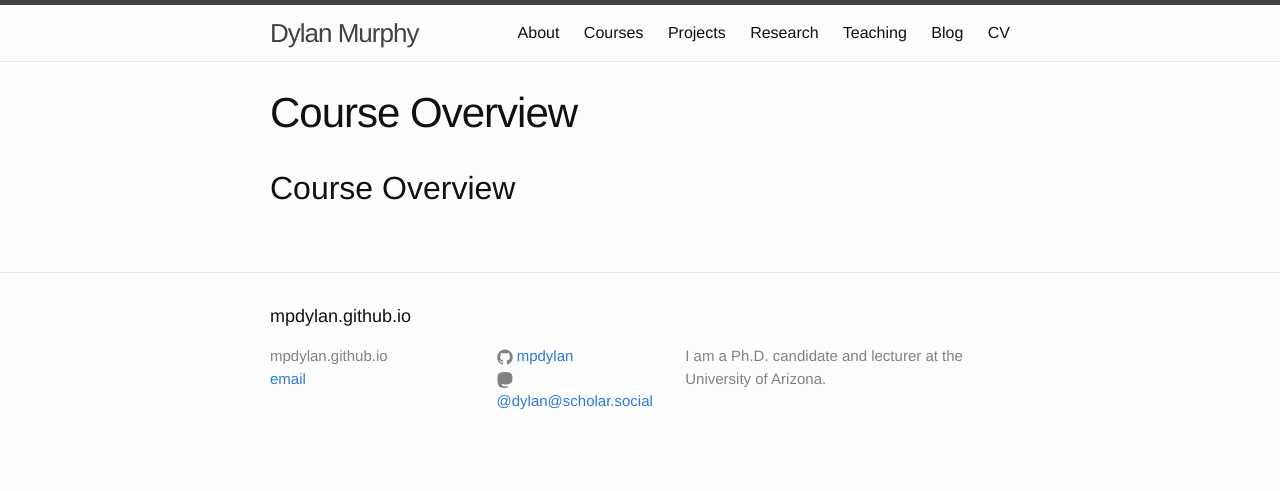
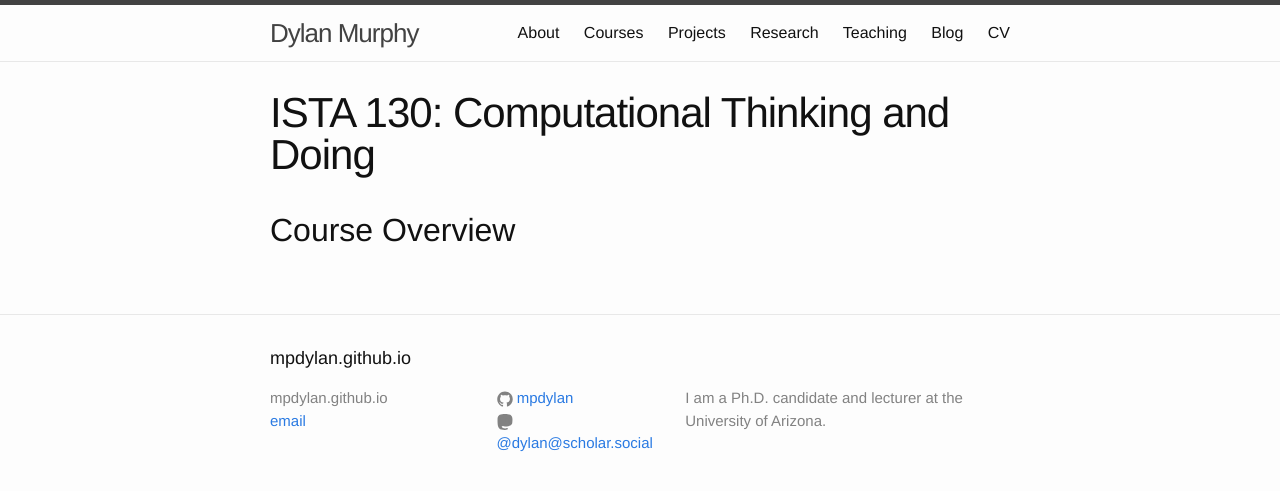
Before and after one commit to mpdylan/mpdylan.github.io, a Jekyll site: the page built from courses/ista130.md, in a window 1280 px wide. Shown: the top 491 px of the page. Built offline with Jekyll 4.4.1, drawn with Linux system fonts in a browser that asks for light colours; our own code applies the rules of GitHub Pages for plain Markdown files.

Commit message:
course pages

```diff
--- a/courses/ista130.md
+++ b/courses/ista130.md
@@ -1,6 +1,6 @@
 ---
 layout: syllabus
-title: ISTA 130: Computational Thinking and Doing
+title: "ISTA 130: Computational Thinking and Doing"
 category: courses
 permalink: /courses/ista130
 ---
```
Also changed, not shown: courses/ista311.md (+1 -1 lines).
